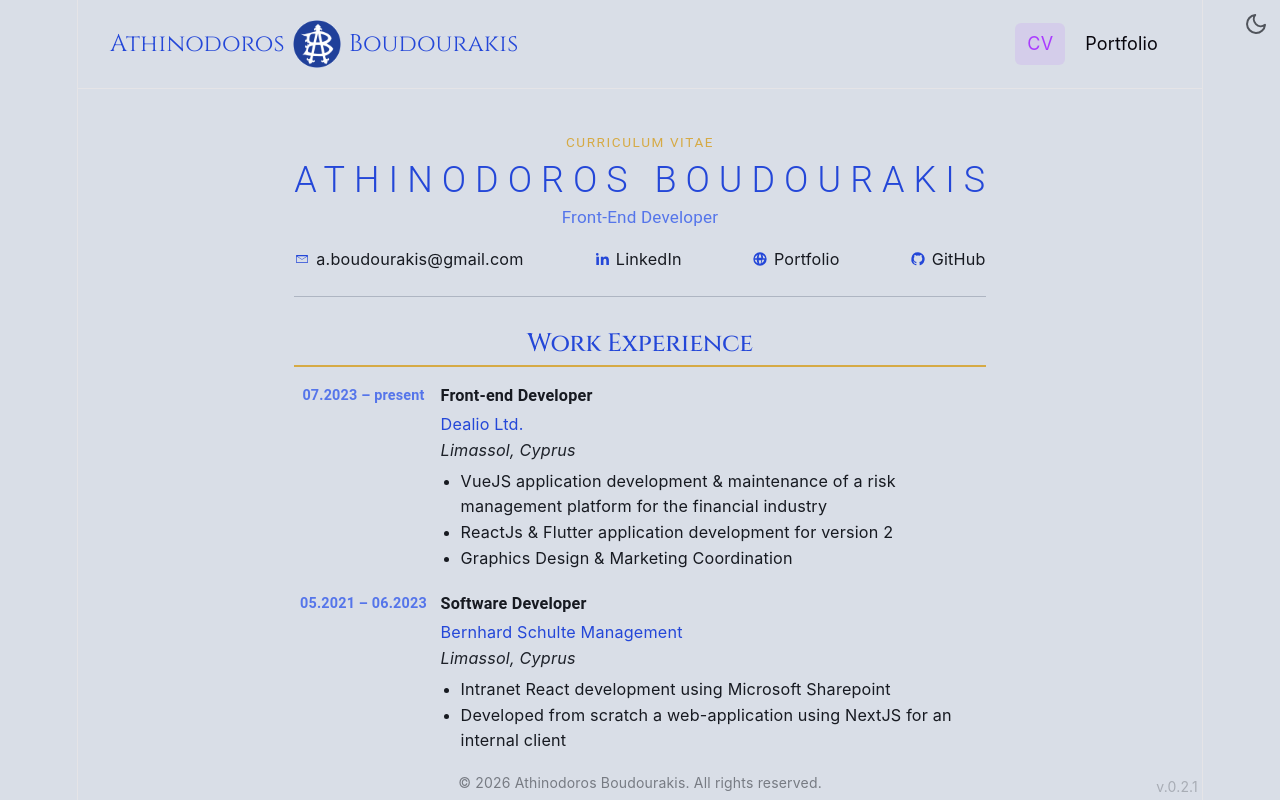
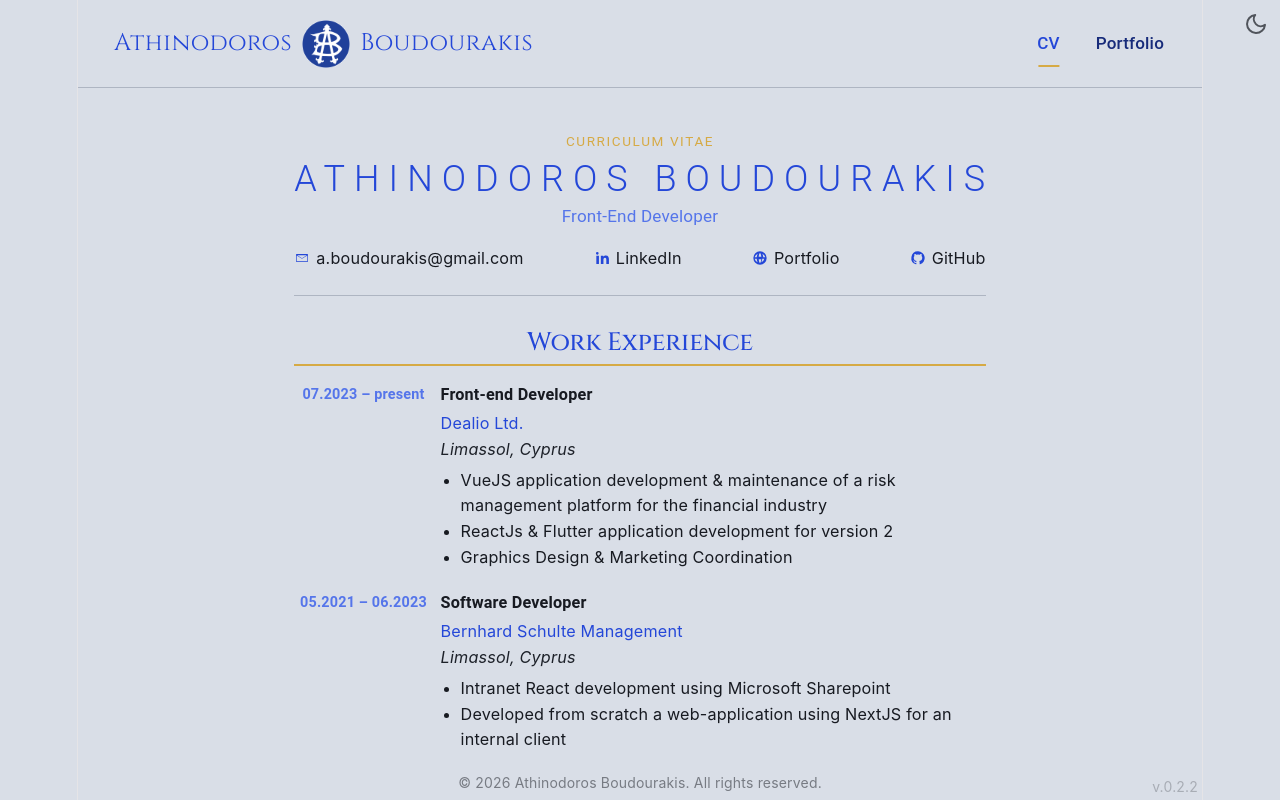
Before and after one commit to aBoudourakis/cv, a React (Vite) app: page / in a window 1280 px wide. Built offline with nearby package versions, Linux system fonts and the light colour scheme.

Commit message:
feature: CV Web app - add more design and overall style enhancements and fixes - change version to 0.2.2

```diff
--- a/package.json
+++ b/package.json
@@ -1,7 +1,7 @@
 {
   "name": "athos-cv",
   "private": true,
-  "version": "0.2.1",
+  "version": "0.2.2",
   "type": "module",
   "scripts": {
     "dev": "vite",
--- /dev/null
+++ b/src/components/core/NavBar/NavBar.module.scss
@@ -0,0 +1,93 @@
+.SiteHeader {
+  display: flex;
+  align-items: center;
+  justify-content: space-between;
+
+  width: 100%;
+  min-height: 88px;
+  padding: 0 36px;
+
+  border-bottom: 1px solid var(--silver);
+}
+
+.BrandLink {
+  display: inline-flex;
+  align-items: center;
+  gap: 10px;
+
+  color: var(--ab-title-color);
+  font-family: var(--font-title), serif;
+  font-size: 24px;
+  font-weight: 400;
+  letter-spacing: 0.02em;
+
+  text-decoration: none;
+}
+
+.BrandLogo {
+  width: 48px;
+  height: 48px;
+  object-fit: contain;
+}
+
+.SiteNav {
+  display: flex;
+  align-items: center;
+  gap: 32px;
+}
+
+.NavItem {
+  position: relative;
+
+  display: inline-flex;
+  align-items: center;
+  justify-content: center;
+
+  padding: 12px 2px;
+
+  color: var(--royal-blue-deep);
+  font-family: var(--font-body), sans-serif;
+  font-size: 17px;
+  font-weight: 500;
+  text-decoration: none;
+
+  transition: color 180ms ease;
+
+  &::after {
+    content: '';
+
+    position: absolute;
+    left: 50%;
+    bottom: 2px;
+
+    width: 0;
+    height: 2px;
+
+    background-color: var(--gold);
+
+    transform: translateX(-50%);
+    transition: width 180ms ease;
+  }
+
+  &:hover {
+    color: var(--royal-blue);
+
+    &::after {
+      width: 80%;
+    }
+  }
+
+  &:focus-visible {
+    outline: 2px solid var(--royal-blue-soft);
+    outline-offset: 5px;
+    border-radius: 2px;
+  }
+}
+
+.Active {
+  color: var(--royal-blue);
+
+  &::after {
+    width: 80%;
+  }
+}
--- a/src/components/core/NavBar/NavBar.scss
+++ /dev/null
@@ -1,6 +0,0 @@
-.NavBar {
-  display: flex;
-  flex-direction: row;
-  align-items: center;
-  justify-content: space-between;
-}
--- a/src/components/core/NavBar/NavBar.tsx
+++ b/src/components/core/NavBar/NavBar.tsx
@@ -1,26 +1,41 @@
-import {NavLink} from "react-router-dom";
+import { NavLink } from 'react-router-dom';
+import styles from './NavBar.module.scss';
 
 export default function NavBar() {
 	/** CONSTS **/
 	const navItems = [
-		{name: 'CV', href: '/'},
-		{name: 'Portfolio', href: '/portfolio'},
+		{ name: 'CV', href: '/' },
+		{ name: 'Portfolio', href: '/portfolio' },
 	];
 
 	/** RENDER **/
 	return (
-		<header className="site-header">
-			<NavLink className="brand-link" to="/">
+		<header className={styles.SiteHeader}>
+			<NavLink className={styles.BrandLink} to="/">
 				Athinodoros
-				<img src="images/Monogram_favicon_512.png" alt="Athos CV Logo" height={'48px'}/>
+
+				<img
+					className={styles.BrandLogo}
+					src="/images/Monogram_favicon_512.png"
+					alt="Athos CV Logo"
+				/>
+
 				Boudourakis
 			</NavLink>
-			<nav className="site-nav" aria-label="Main navigation">
-				{
-					navItems.map((item) => (
-						<NavLink key={item.name} to={item.href}>{item.name}</NavLink>
-					))
-				}
+
+			<nav className={styles.SiteNav} aria-label="Main navigation">
+				{navItems.map((item) => (
+					<NavLink
+						key={item.href}
+						to={item.href}
+						end={item.href === '/'}
+						className={({ isActive }) =>
+							`${styles.NavItem} ${isActive ? styles.Active : ''}`
+						}
+					>
+						{item.name}
+					</NavLink>
+				))}
 			</nav>
 		</header>
 	);
--- a/src/components/cv/CVContent.module.scss
+++ b/src/components/cv/CVContent.module.scss
@@ -271,6 +271,7 @@
 }
 
 .skillGroup {
+  width: 100%;
   position: relative;
 }
 
--- a/src/components/cv/CVContent.tsx
+++ b/src/components/cv/CVContent.tsx
@@ -203,7 +203,7 @@ export default function CVContent() {
 										<span
 											className={styles.pageAnchor}
 											id={`cv-page-${category.page}`}
-											ref={registerPageAnchor(category.page)}
+											ref={registerPageAnchor(category.page || 0)}
 											data-page-anchor={category.page}
 										/>
 									)}
@@ -299,9 +299,9 @@ export default function CVContent() {
 					<h2 className={styles.sectionHeading}>Certificates & Awards</h2>
 					<div className={styles.skillList}>
 						{certificates2.map((certificate, index) => {
-							const isPageBreak = index > 0 && certificate.page !== skills[index - 1].page;
+							const isPageBreak = index > 0 && certificate.page !== certificates2[index - 1].page;
 							return (
-								<div className={styles.skillGroup} key={certificate.title}>
+								<>
 									{isPageBreak && (
 										<span
 											className={styles.pageAnchor}
@@ -319,7 +319,7 @@ export default function CVContent() {
 										issuer={certificate.issuer}
 										organization={certificate.organization}
 									/>
-								</div>
+								</>
 							);
 						})}
 					</div>
--- a/src/components/cv/CVSections/CVSections.module.scss
+++ b/src/components/cv/CVSections/CVSections.module.scss
@@ -99,8 +99,9 @@
   display: grid;
   grid-template-columns: 2fr 7fr;
   margin-bottom: 16px;
+  width: 100%;
 
-  .Title {
+  .Year {
     font-family: var(--font-body), sans-serif;
     font-size: 0.8rem;
     font-weight: 600;
@@ -115,13 +116,24 @@
     align-items: start;
     justify-content: start;
 
-    .Year {
+    .Title {
       font-family: var(--font-body), sans-serif;
-      font-size: 0.9rem;
+      font-size: 0.8rem;
       font-weight: 600;
       text-align: start;
-      color: var(--ab-text-color);
+      color: var(--royal-blue-soft);
+      white-space: nowrap;
+
+      a {
+        color: var(--ab-hyperlink-color);
+        text-decoration: none;
+
+        &:hover {
+          text-decoration: underline;
+        }
+      }
     }
+
 
     .Subtitle {
       font-family: var(--font-body), sans-serif;
@@ -130,6 +142,17 @@
       font-weight: 400;
       text-align: start;
       color: var(--ab-text-color-faint);
+    }
+
+    .Link {
+      a {
+        color: var(--ab-hyperlink-color);
+        text-decoration: none;
+
+        &:hover {
+          text-decoration: underline;
+        }
+      }
     }
 
     .Institution {
--- a/src/components/cv/CVSections/CertificateEntry.tsx
+++ b/src/components/cv/CVSections/CertificateEntry.tsx
@@ -22,13 +22,24 @@ export default function CertificateEntry({
                                          }: ICertificateEntryProps) {
 	return (
 		<article className={styles.CertificateEntry}>
-			<div className={styles.Title}>{title}</div>
+			<div className={styles.Year}>{year}</div>
+			<div className={styles.Content}>
+				<div className={styles.Title}>
+					{link && link.length > 0 ? (
+						<a href={link.startsWith('http://') || link.startsWith('https://')
+							? link
+							: `https://${link}`} target="_blank">
+							<span style={{marginLeft: '-24px'}}>🔗</span> {title}
+						</a>
+					) : (
+						title
+					)}
+				</div>
 				{subtitle && <div className={styles.Subtitle}>{subtitle}</div>}
 				{description && <div className={styles.Description}>{description}</div>}
-			{year && <div className={styles.Year}>{year}</div>}
-			{link && <div className={styles.Link}>{link}</div>}
 				{issuer && <div className={styles.Issuer}>{issuer}</div>}
 				{organization && <div className={styles.Organization}>{organization}</div>}
+			</div>
 		</article>
 	);
 }
--- a/src/components/cv/cvData.ts
+++ b/src/components/cv/cvData.ts
@@ -20,7 +20,8 @@ export interface ExperienceItem {
 }
 
 export interface SkillCategory {
-	page: number;
+	page?: number;
+	id?: string;
 	label: string;
 	items: string[];
 }
@@ -161,16 +162,17 @@ export const experience: ExperienceItem[] = [
 export const skills: SkillCategory[] = [
 	{
 		page: 1,
-		label: 'Frontend Development',
+		id: 'frontend-engineering',
+		label: 'Frontend Engineering',
 		items: [
-			'HTML5',
-			'CSS / SCSS',
 			'JavaScript',
 			'TypeScript',
 			'React',
 			'Next.js',
 			'Vue.js',
 			'Redux Toolkit',
+			'HTML5',
+			'CSS / SCSS',
 			'MUI',
 			'AG Grid',
 			'Fluent UI',
@@ -181,24 +183,49 @@ export const skills: SkillCategory[] = [
 	},
 	{
 		page: 1,
-		label: 'Architecture & Web Technologies',
+		id: 'frontend-architecture',
+		label: 'Frontend Architecture',
+		items: [
+			'Component Architecture',
+			'State Management',
+			'Design Systems',
+			'Responsive Design',
+			'Accessibility',
+			'Frontend Performance Optimisation',
+			'Cross-browser Development',
+		],
+	},
+	{
+		page: 1,
+		id: 'web-application-technologies',
+		label: 'Web & Application Technologies',
 		items: [
 			'REST APIs',
 			'Server-Sent Events (SSE)',
 			'WebSockets',
-			'Frontend Architecture',
-			'State Management',
-			'Component Architecture',
-			'Frontend Performance Optimisation',
+			'Real-time Applications',
 			'OAuth / OpenID Connect',
 			'Keycloak',
-			'Accessibility',
-			'Responsive Design',
 		],
 	},
 	{
 		page: 1,
-		label: 'Development & Tooling',
+		id: 'engineering-quality',
+		label: 'Engineering Quality',
+		items: [
+			'Jest',
+			'Vitest',
+			'React Testing Library',
+			'Unit Testing',
+			'Integration Testing',
+			'Code Review',
+			'ESLint',
+		],
+	},
+	{
+		page: 1,
+		id: 'development-delivery',
+		label: 'Development & Delivery',
 		items: [
 			'Git',
 			'GitHub',
@@ -207,40 +234,44 @@ export const skills: SkillCategory[] = [
 			'GitHub Actions',
 			'npm',
 			'Docker',
+			'Browser DevTools',
 			'WebStorm',
 			'VS Code',
-			'Browser DevTools',
-			'ESLint',
 		],
 	},
 	{
 		page: 1,
-		label: 'Testing & Quality',
-		items: [
-			'Jest',
-			'Vitest',
-			'React Testing Library',
-			'Unit Testing',
-			'Integration Testing',
-			'Code Review',
-		],
-	},
-	{
-		page: 1,
-		label: 'AI-Assisted Development',
+		id: 'ai-assisted-engineering',
+		label: 'AI-Assisted Engineering',
 		items: [
 			'GitHub Copilot',
 			'Claude Code',
 			'ChatGPT / Codex',
 			'Ollama',
 			'Local LLM Workflows',
-			'AI-assisted Refactoring & Code Review',
+			'AI-assisted Refactoring',
+			'AI-assisted Code Review',
 		],
 	},
-
 	{
-		page: 2,
-		label: 'Additional Technologies',
+		page: 1,
+		id: 'ui-ux-visual-design',
+		label: 'UI / UX & Visual Design',
+		items: [
+			'UI / UX Design',
+			'Interface Design',
+			'Visual Hierarchy',
+			'Interaction Design',
+			'Prototyping',
+			'Adobe XD',
+			'Adobe Photoshop',
+			'Adobe Illustrator',
+		],
+	},
+	{
+		page: 1,
+		id: 'additional-development',
+		label: 'Additional Development',
 		items: [
 			'Python',
 			'PHP',
@@ -252,7 +283,8 @@ export const skills: SkillCategory[] = [
 		],
 	},
 	{
-		page: 2,
+		page: 1,
+		id: 'machine-learning-data',
 		label: 'Machine Learning & Data',
 		items: [
 			'PyTorch',
@@ -262,30 +294,19 @@ export const skills: SkillCategory[] = [
 		],
 	},
 	{
-		page: 2,
-		label: 'UI / UX & Design Systems',
+		page: 1,
+		id: '3d-spatial-design',
+		label: '3D & Spatial Design',
 		items: [
-			'UI / UX Design',
-			'Design Systems',
-			'Responsive Design',
-			'Accessibility',
-			'Adobe XD',
-			'Adobe Photoshop',
-			'Adobe Illustrator',
+			'Autodesk Maya',
+			'Blender',
+			'ZBrush',
 			'AutoCAD',
 		],
 	},
 	{
-		page: 2,
-		label: '3D Design & Animation',
-		items: [
-			'Autodesk Maya',
-			'Blender',
-			'ZBrush',
-		],
-	},
-	{
-		page: 2,
+		page: 1,
+		id: 'multimedia',
 		label: 'Multimedia',
 		items: [
 			'Adobe Premiere Pro',
@@ -295,8 +316,9 @@ export const skills: SkillCategory[] = [
 		],
 	},
 	{
-		page: 2,
-		label: 'Platforms & Environments',
+		page: 1,
+		id: 'platforms',
+		label: 'Platforms',
 		items: [
 			'Windows',
 			'macOS',
--- a/src/styles/global.scss
+++ b/src/styles/global.scss
@@ -51,6 +51,9 @@
   --ab-background-color: var(--silver-light);
   --ab-header-color: var(--royal-blue);
   --ab-hyperlink-color: var(--royal-blue);
+
+  // Scoped variables
+  --ab-title-color: var(--royal-blue);
 }
 
 * {
@@ -64,6 +67,9 @@ body.dark-mode {
   --ab-background-color: var(--graphite);
   --ab-header-color: var(--silver-light);
   --ab-hyperlink-color: var(--royal-blue-soft);
+
+  // Scoped variables
+    --ab-title-color: var(--silver-light);
 }
 
 
```
Lines whose indentation alone changed are shown as unchanged.
